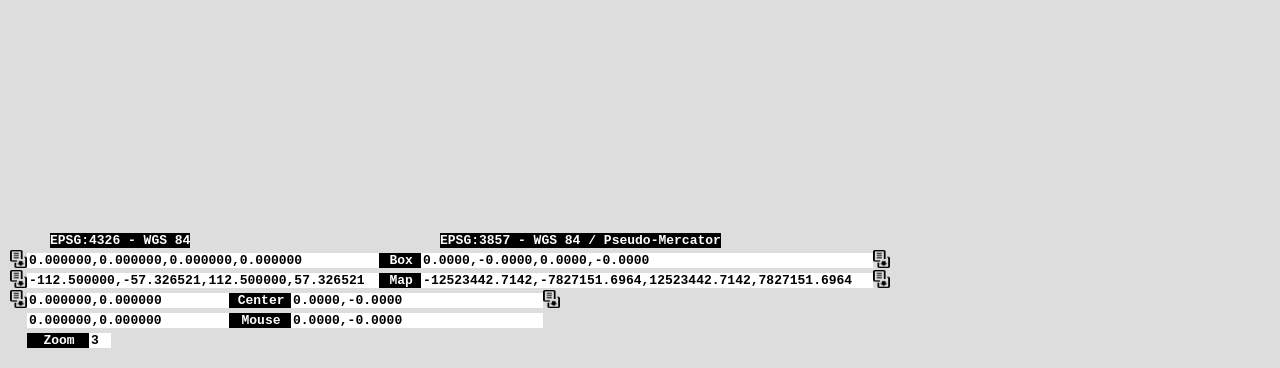
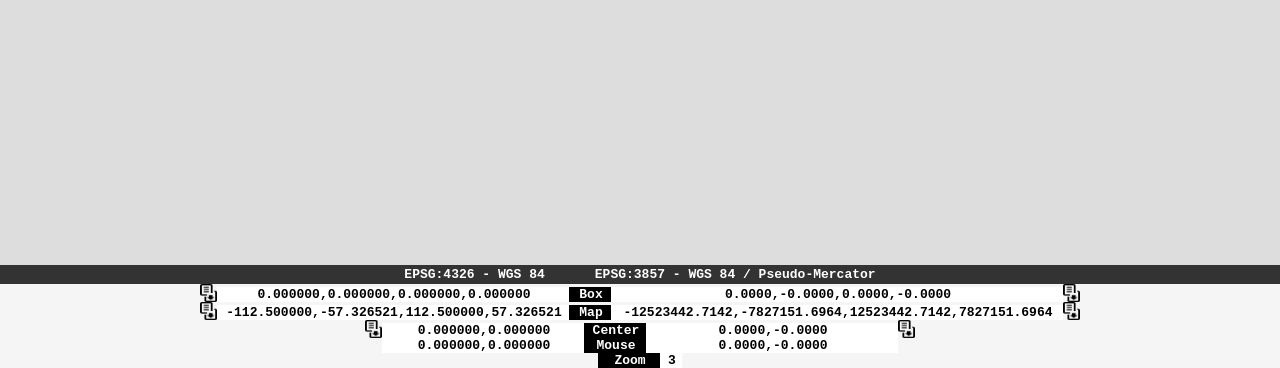
Before and after one commit to aaronr/bboxfinder.com, a plain HTML site: page index.html in a window 1280 px wide. Shown: the part 432-800 px from the top of the page. Drawn offline with Linux system fonts and the light colour scheme; no server answers.

Commit message:
new <section> for bbox coord info

```diff
--- a/css/bbox.css
+++ b/css/bbox.css
@@ -4,61 +4,73 @@ html, body, #map {
    padding:0px;
    margin:0px;
 }
+#info-box {
+  position:absolute;
+  width:100%;
+  height:auto;
+  bottom:0;
+  background-color:rgba(255,255,255,0.7);
+  text-align:center;
+  z-index:10000;
+}
+#labels {
+  padding:2px 0;
+  background-color:#333;
+}
 #wgslabel {
    font-family: "Courier New", Courier, monospace;
    font-size: small;
    font-weight:bold;
-   left: 50px;
-   position: absolute;
-   bottom: 120px;
-   background-color:black;
+   /*left: 50px;*/
+   display:inline-block;
+   /*bottom: 120px;*/
    color:white;
    z-index: 10000;
+   margin-right:50px;
 }
 #projlabel {
    font-family: "Courier New", Courier, monospace;
    font-size: small;
    font-weight:bold;
-   left: 440px;
-   position: absolute;
-   bottom: 120px;
-   background-color:black;
+   /*left: 440px;*/
+   display:inline-block;
+   /*bottom: 120px;*/
    color:white;
    z-index: 10000;
 }
 #bbounds {
    font-size: small;
-   left:10px;
-   position:absolute;
-   bottom: 100px;
+   /*left:10px;*/
+  display:block;
+   /*bottom: 100px;*/
    z-index:10000;
 }
 #mbounds {
    font-size: small;
-   left:10px;
-   position:absolute;
-   bottom: 80px;
+   /*left:10px;*/
+  display:block;
+   /*bottom: 80px;*/
    z-index:10000;
 }
 #mcenter {
    font-size: small;
-   left:10px;
-   position:absolute;
-   bottom: 60px;
+   /*left:10px;*/
+  display:block;
+   /*bottom: 60px;*/
    z-index:10000;
 }
 #mouse {
    font-size: small;
-   left:27px;
-   position:absolute;
-   bottom: 40px;
+   /*left:27px;*/
+  display:block;
+   /*bottom: 40px;*/
    z-index:10000;
 }
 #zoom {
    font-size: small;
-   left:27px;
-   position:absolute;
-   bottom: 20px;
+   /*left:27px;*/
+  display:block;
+   /*bottom: 20px;*/
    z-index:10000;
 }
 .bboxlabel {
--- a/index.html
+++ b/index.html
@@ -42,9 +42,10 @@
     </div>
     <div id="lsidebar">
     </div>
-    <div id="wgslabel">
-    </div>
-    <div id="projlabel">
+
+    <section id="info-box">
+        <div id="labels">
+            <div id="wgslabel"></div><div id="projlabel"></div>
         </div>
         <div id="bbounds">
             <img id="boxboundsbtn" data-clipboard-target="boxbounds" src="/images/copy.png" style="vertical-align:bottom;height:18px;"><span id="boxbounds" class="bboxllpos"></span><span id="bbboundslabel" class="bboxlabel">Box</span><span id="boxboundsmerc" class="bboxprojpos"></span><img id="boxboundsmercbtn" data-clipboard-target="boxboundsmerc" src="/images/copy.png" style="vertical-align:bottom;height:18px;">
@@ -61,6 +62,9 @@
         <div id="zoom">
             <span id="bboxlabel" class="bboxlabelbig">Zoom</span><span id="zoomlevel" class="zoomsmall"></span>
         </div>
+    </section>
+
+
     <div id="ocontainer" class="ocontainer" style="display:none;">
         <textarea rows="25" cols="100" ></textarea>
         <div id="submit-buttons">
```
Lines whose indentation alone changed are shown as unchanged.
